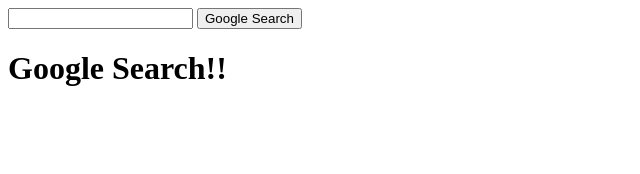
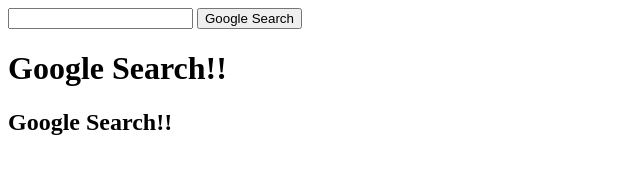
Before and after one commit to Omar-Hakem/Project0-Search, a plain HTML site: page index.html in a window 1280 px wide. Shown: the whole page, without its empty margins (0-640 px from the left). Drawn offline with Linux system fonts and the light colour scheme.

Commit message:
Adding H2

```diff
--- a/index.html
+++ b/index.html
@@ -11,6 +11,7 @@
         <input type="submit" value="Google Search">
     </form>
     <h1>Google Search!!</h1>
+    <h2>Google Search!!</h2>
 </body>
 
 </html>
```
